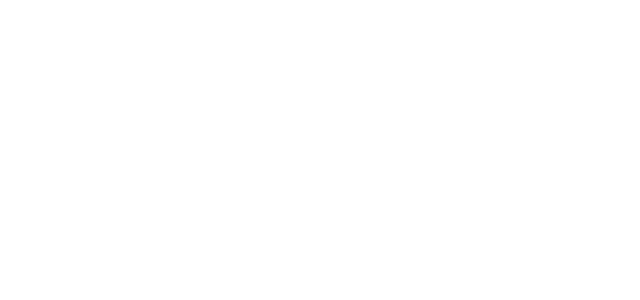
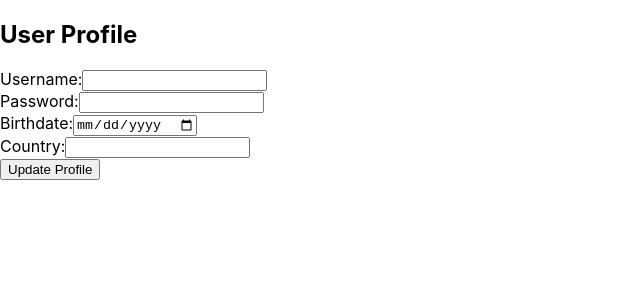
Before and after one commit to meghanavasava/taskChamp, a React (Create React App) app: page / in a window 1280 px wide. Shown: the top 300 px of the page, without its empty margins (0-640 px from the left). Built offline with nearby package versions, Linux system fonts and the light colour scheme; no server answers; the database is empty.

Commit message:
Basic Profile"

```diff
--- a/src/Components/UserProfile.js
+++ b/src/Components/UserProfile.js
@@ -1,7 +1,109 @@
+import { useEffect, useState } from "react";
+import { User } from "../models/User";
+
 const UserProfile = ({ userId }) => {
-  return <div></div>;
+  const [user, setUser] = useState(null);
+  const [loading, setLoading] = useState(true);
+  const [formData, setFormData] = useState({
+    username: "",
+    password: "",
+    birthdate: "",
+    country: "",
+  });
 
+  useEffect(() => {
+    const fetchUserDetails = async () => {
+      try {
+        const fetchedUser = await User.fetch(userId);
+        setUser(fetchedUser);
+        setFormData({
+          username: fetchedUser.username,
+          password: fetchedUser.password,
+          birthdate: fetchedUser.birthdate,
+          country: fetchedUser.country,
+        });
+        setLoading(false);
+      } catch (error) {
+        console.error("Error fetching user:", error);
+        setLoading(false);
+      }
+    };
 
+    fetchUserDetails();
+  }, [userId]);
+
+  const handleChange = (e) => {
+    const { name, value } = e.target;
+    setFormData((prevData) => ({
+      ...prevData,
+      [name]: value,
+    }));
+  };
+
+  const handleSubmit = async (e) => {
+    e.preventDefault();
+    if (user) {
+      user.username = formData.username;
+      user.password = formData.password;
+      user.birthdate = formData.birthdate;
+      user.country = formData.country;
+      try {
+        await user.save();
+        alert("Profile updated successfully!");
+      } catch (error) {
+        console.error("Error updating profile:", error);
+      }
+    }
+  };
+
+  if (loading) {
+    return <div>Loading...</div>;
+  }
+
+  return (
+    <div>
+      <h2>User Profile</h2>
+      <form onSubmit={handleSubmit}>
+        <div>
+          <label>Username:</label>
+          <input
+            type="text"
+            name="username"
+            value={formData.username}
+            onChange={handleChange}
+          />
+        </div>
+        <div>
+          <label>Password:</label>
+          <input
+            type="password"
+            name="password"
+            value={formData.password}
+            onChange={handleChange}
+          />
+        </div>
+        <div>
+          <label>Birthdate:</label>
+          <input
+            type="date"
+            name="birthdate"
+            value={formData.birthdate}
+            onChange={handleChange}
+          />
+        </div>
+        <div>
+          <label>Country:</label>
+          <input
+            type="text"
+            name="country"
+            value={formData.country}
+            onChange={handleChange}
+          />
+        </div>
+        <button type="submit">Update Profile</button>
+      </form>
+    </div>
+  );
 };
 
 export default UserProfile;
```
